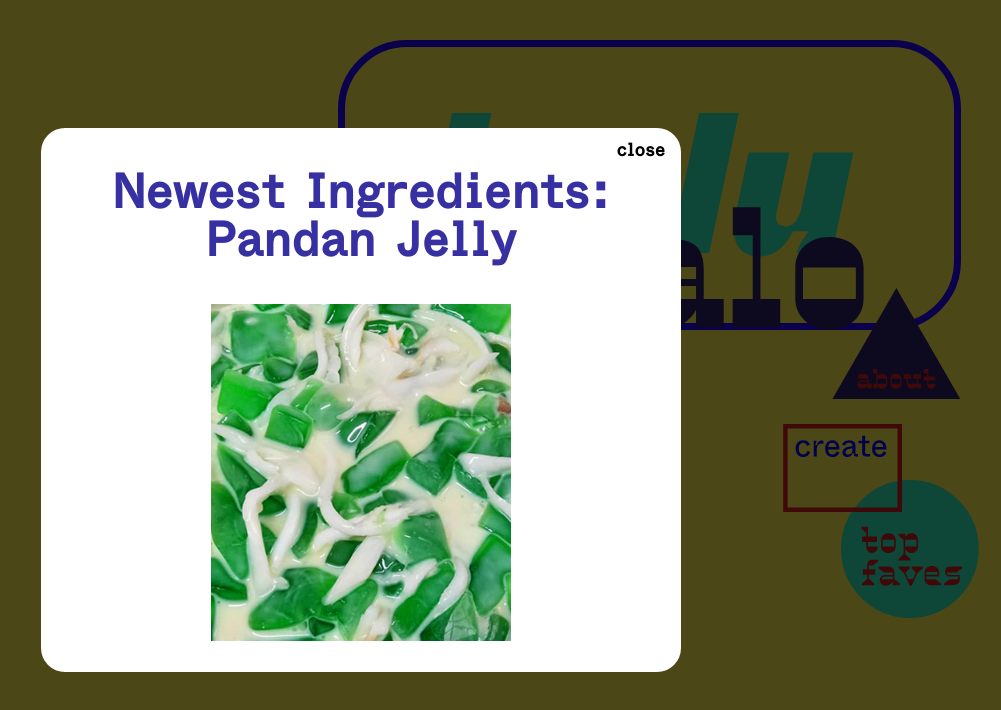
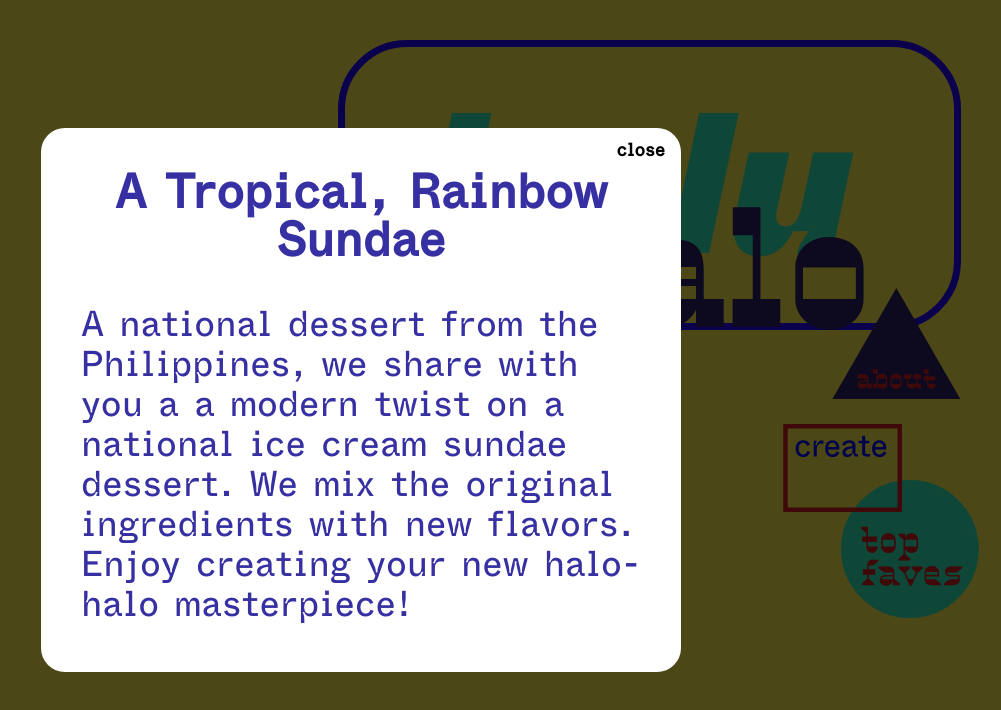
Before and after one commit to jexica-dev/halu-paleta, a React (Create React App) app in the folder client/: page /Haluhalo in a window 1280 px wide. Both pictures are taken after a click on the picture 1140 px from the left and 361 px from the top of the page. Shown: the top 710 px of the page, without its empty margins (279-1280 px from the left). Built offline with nearby package versions, Linux system fonts and the light colour scheme.

Commit message:
updated Haluhalo modals

```diff
--- a/client/src/components/HaluHalo/HaloNav.jsx
+++ b/client/src/components/HaluHalo/HaloNav.jsx
@@ -75,11 +75,17 @@ export default function HaloNav() {
             <img
               onClick={() => {
                 setModalData({
-                  title: "Newest Ingredients: Pandan Jelly",
+                  title: "A Tropical, Rainbow Sundae",
                   body: (
                     <>
                       <div className="  flex flex-col w-full items-center">
-                        <img src={pandan} alt="" width={300} />
+                        <p className=" text-4xl px-5">
+                          A national dessert from the Philippines, we share with
+                          you a a modern twist on a national ice cream sundae
+                          dessert. We mix the original ingredients with new
+                          flavors. Enjoy creating your new halo-halo
+                          masterpiece!
+                        </p>
                       </div>
                     </>
                   ),
@@ -108,10 +114,26 @@ export default function HaloNav() {
                           <form className="">
                             <div className="grid grid-cols-7 place-content-center text-lg">
                               <select className="col-span-3  bg-white px-4 leading-tight border border-black hover:bg-indigo-600 hover:text-white">
+                                <option value="ube">Ube</option>
+                                <option value="boba">Mochi</option>
+                                <option value="banana">Banana</option>
                                 <option value="pandan">Pandan Jelly</option>
-                                <option value="boba">Tapioca</option>
+                                <option value="coconut">Jackfruit</option>
+                                <option value="coconut">Chia Seeds</option>
+                                <option value="boba">Sago</option>
+                                <option value="coconut">Shaved Ice</option>
                                 <option value="coconut">Coconut Flakes</option>
+                                <option value="coconut">Gelatin Cubes</option>
+                                <option value="coconut">Ganache</option>
+                                <option value="coconut">Honey and Cream</option>
+                                <option value="coconut">Mangos</option>
+                                <option value="coconut">Mung Beans</option>
+                                <option value="coconut">Leche Flan</option>
+                                <option value="coconut">Condensed Milk</option>
                                 <option value="ube">Ube Ice Cream</option>
+                                <option value="ube">
+                                  Black Sesame Ice Cream
+                                </option>
                                 <option value="greentea">
                                   Green Tea Ice Cream
                                 </option>
@@ -124,7 +146,7 @@ export default function HaloNav() {
                               />
 
                               <div className="col-span-2 text-center p-3 border border-black hover:bg-indigo-600 hover:text-white ">
-                                Add to Cart
+                                Add to Order
                               </div>
                               <label className=" text-center p-3 border border-black">
                                 $4
```
